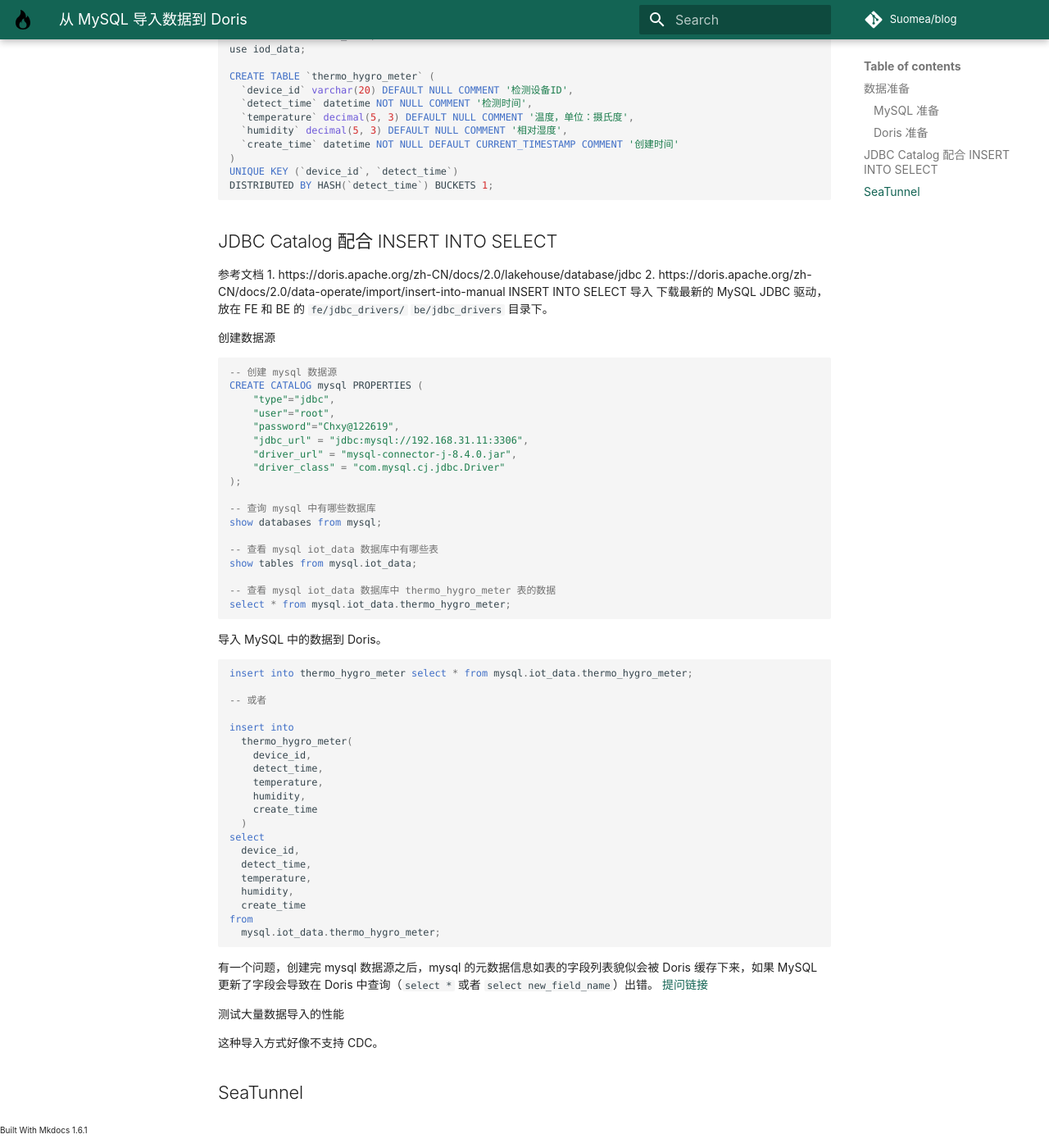
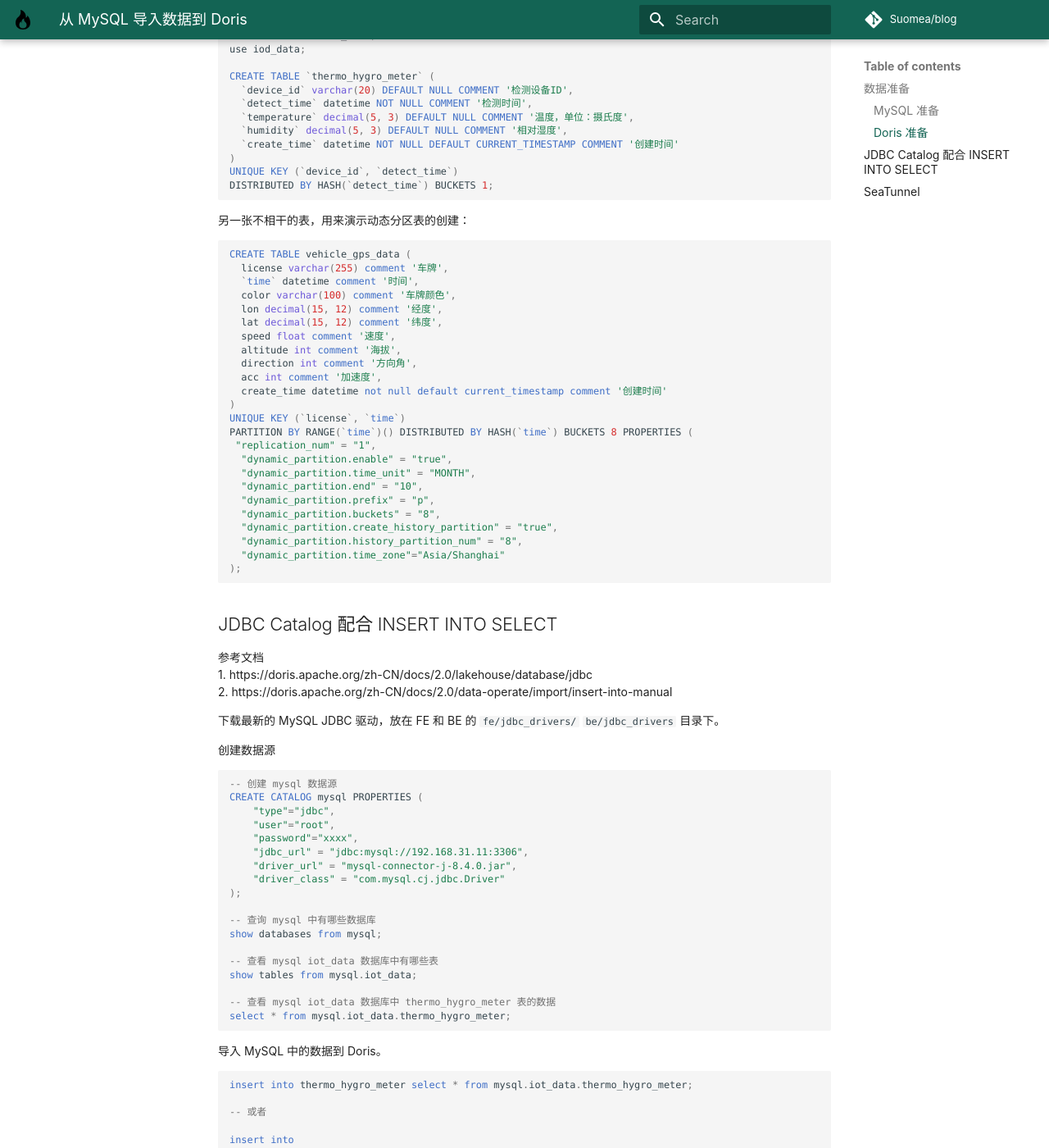
Before and after one commit to Suomea/blog, an MkDocs documentation site: the page built from docs/Doris/从 MySQL 导入数据到 Doris.md, in a window 1280 px wide and 1400 px high, scrolled down 867 px. Shown: the whole window at 82% size. Built offline with MkDocs 1.6.1 and Material for MkDocs 9.7.7, drawn with Linux system fonts in a browser that asks for light colours; some web fonts are replaced; comment, search, counter and statistics services are not loaded; some of the changed text lies outside the part shown.

Commit message:
增加 iptables 笔记，更细 Doris 笔记。

````diff
--- a/docs/Doris/从 MySQL 导入数据到 Doris.md
+++ b/docs/Doris/从 MySQL 导入数据到 Doris.md
@@ -47,11 +47,38 @@
 DISTRIBUTED BY HASH(`detect_time`) BUCKETS 1;
 ```
 
+另一张不相干的表，用来演示动态分区表的创建：
+```sql
+CREATE TABLE vehicle_gps_data (
+  license varchar(255) comment '车牌',
+  `time` datetime comment '时间',
+  color varchar(100) comment '车牌颜色',
+  lon decimal(15, 12) comment '经度',
+  lat decimal(15, 12) comment '纬度',
+  speed float comment '速度',
+  altitude int comment '海拔',
+  direction int comment '方向角',
+  acc int comment '加速度',
+  create_time datetime not null default current_timestamp comment '创建时间'
+)
+UNIQUE KEY (`license`, `time`)
+PARTITION BY RANGE(`time`)() DISTRIBUTED BY HASH(`time`) BUCKETS 8 PROPERTIES (
+ "replication_num" = "1",
+  "dynamic_partition.enable" = "true",
+  "dynamic_partition.time_unit" = "MONTH",
+  "dynamic_partition.end" = "10",
+  "dynamic_partition.prefix" = "p",
+  "dynamic_partition.buckets" = "8",
+  "dynamic_partition.create_history_partition" = "true",
+  "dynamic_partition.history_partition_num" = "8",
+  "dynamic_partition.time_zone"="Asia/Shanghai"
+);
+```
 ## JDBC Catalog 配合 INSERT INTO SELECT
 参考文档
 1. https://doris.apache.org/zh-CN/docs/2.0/lakehouse/database/jdbc
 2. https://doris.apache.org/zh-CN/docs/2.0/data-operate/import/insert-into-manual
-INSERT INTO SELECT 导入
+
 下载最新的 MySQL JDBC 驱动，放在 FE 和 BE 的 `fe/jdbc_drivers/` `be/jdbc_drivers` 目录下。
 
 创建数据源
@@ -60,7 +87,7 @@
 CREATE CATALOG mysql PROPERTIES (
     "type"="jdbc",
     "user"="root",
-    "password"="Chxy@122619",
+    "password"="xxxx",
     "jdbc_url" = "jdbc:mysql://192.168.31.11:3306",
     "driver_url" = "mysql-connector-j-8.4.0.jar",
     "driver_class" = "com.mysql.cj.jdbc.Driver"
@@ -100,7 +127,8 @@
   mysql.iot_data.thermo_hygro_meter;
 ```
 
-有一个问题，创建完 mysql 数据源之后，mysql 的元数据信息如表的字段列表貌似会被 Doris 缓存下来，如果 MySQL 更新了字段会导致在 Doris 中查询（`select *` 或者 `select new_field_name`）出错。 [提问链接](https://ask.selectdb.com/questions/D1ff1/jdbc-catalog-geng-xin-yuan-shu-ju-biao-zi-duan-wen-ti)
+有一个问题，创建完 mysql 数据源之后，mysql 的元数据信息如表的字段列表貌似会被 Doris 缓存下来，如果 MySQL 更新了字段会导致在 Doris 中查询（`select *` 或者 `select new_field_name`）出错。
+[提问链接](https://ask.selectdb.com/questions/D1ff1/jdbc-catalog-geng-xin-yuan-shu-ju-biao-zi-duan-wen-ti) 解决方案是刷新 Catalog 数据源的元数据信息，[参考链接](https://doris.apache.org/zh-CN/docs/dev/sql-manual/sql-statements/Utility-Statements/REFRESH/?_highlight=refresh)。
 
 测试大量数据导入的性能
 
````
Also changed, not shown: docs/Linux/iptables.md (added, +79 -0 lines), 1 other file.
